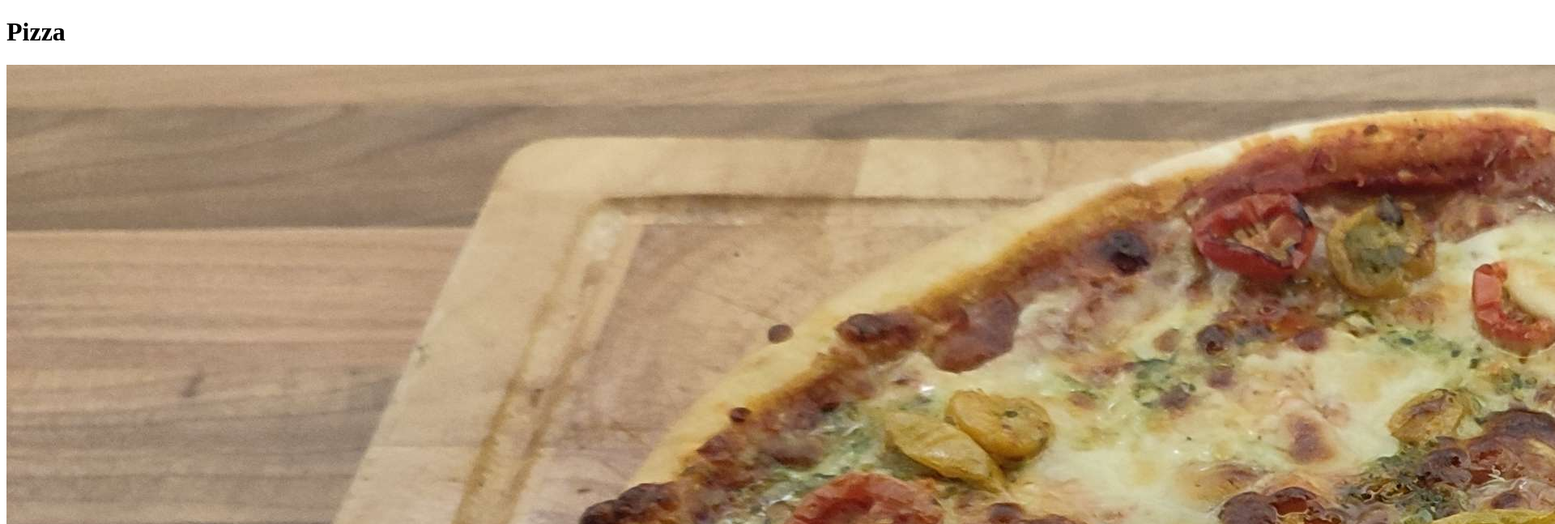
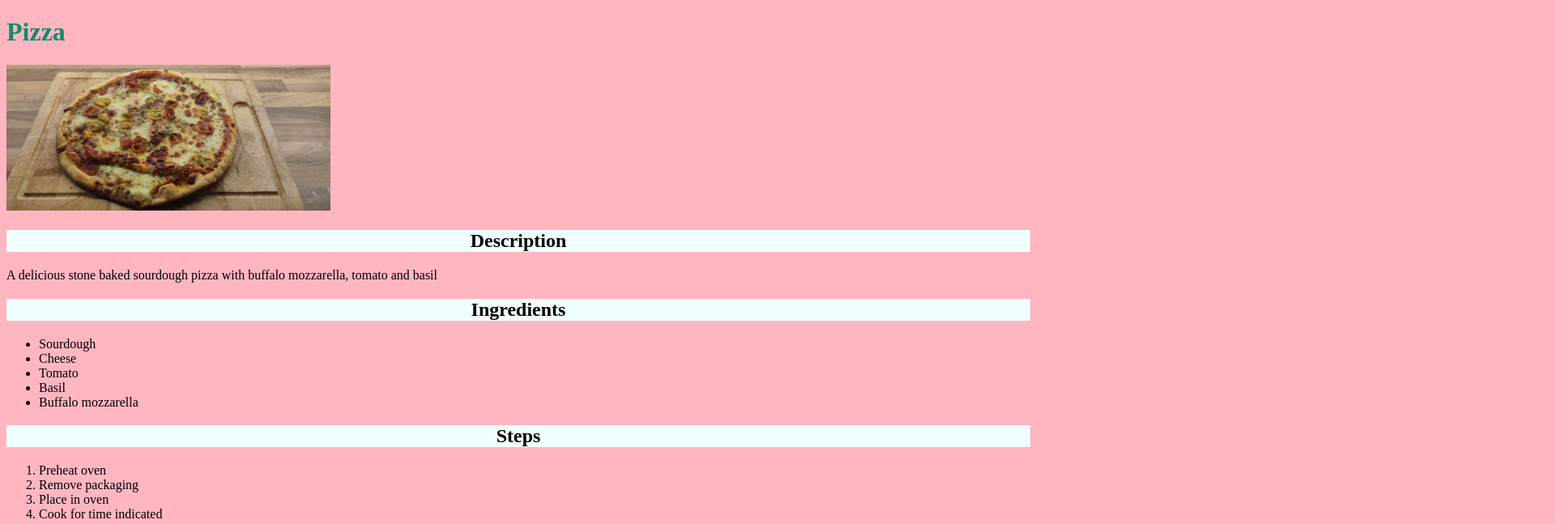
Before and after one commit to AlterEgoIV/The_Odin_Project, a plain HTML site: page odin_recipes/recipes/pizza.html in a window 1280 px wide. Shown: the top 647 px of the page at 81% size, 1920 px wide, since content can reach past the window. Drawn offline with Linux system fonts and the light colour scheme.

Commit message:
Add odin_recipes stylesheet

```diff
--- a/odin-recipes/recipes/pizza.html
+++ b/odin_recipes/recipes/pizza.html
@@ -3,6 +3,7 @@
     <head>
         <meta charset="utf-8">
         <title>Recipes</title>
+        <link rel="stylesheet" href="recipestyle1.css">
     </head>
 
     <body>
--- /dev/null
+++ b/odin_recipes/recipes/recipestyle1.css
@@ -0,0 +1,17 @@
+img {
+    width: 400px;
+    height: auto;
+}
+
+body {
+    background-color: lightpink;
+}
+
+h1 {
+    color: rgb(19, 139, 111);
+}
+
+h2 {
+    background-color: azure;
+    text-align: center;
+}
```
Also changed, not shown: odin_recipes/index.html (renamed from odin-recipes/index.html), odin_recipes/recipes/pizza.jpg (renamed from odin-recipes/recipes/pizza.jpg).
